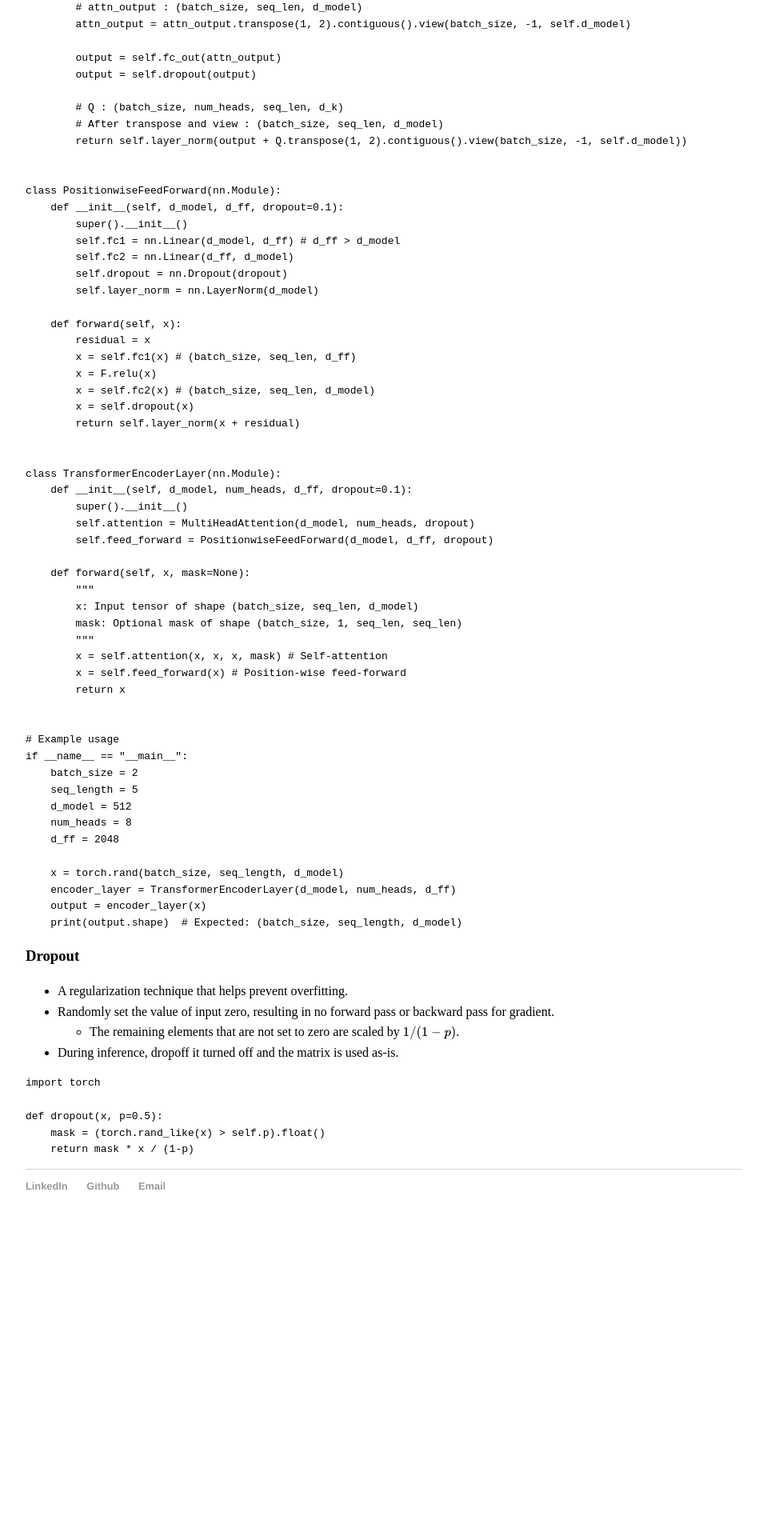
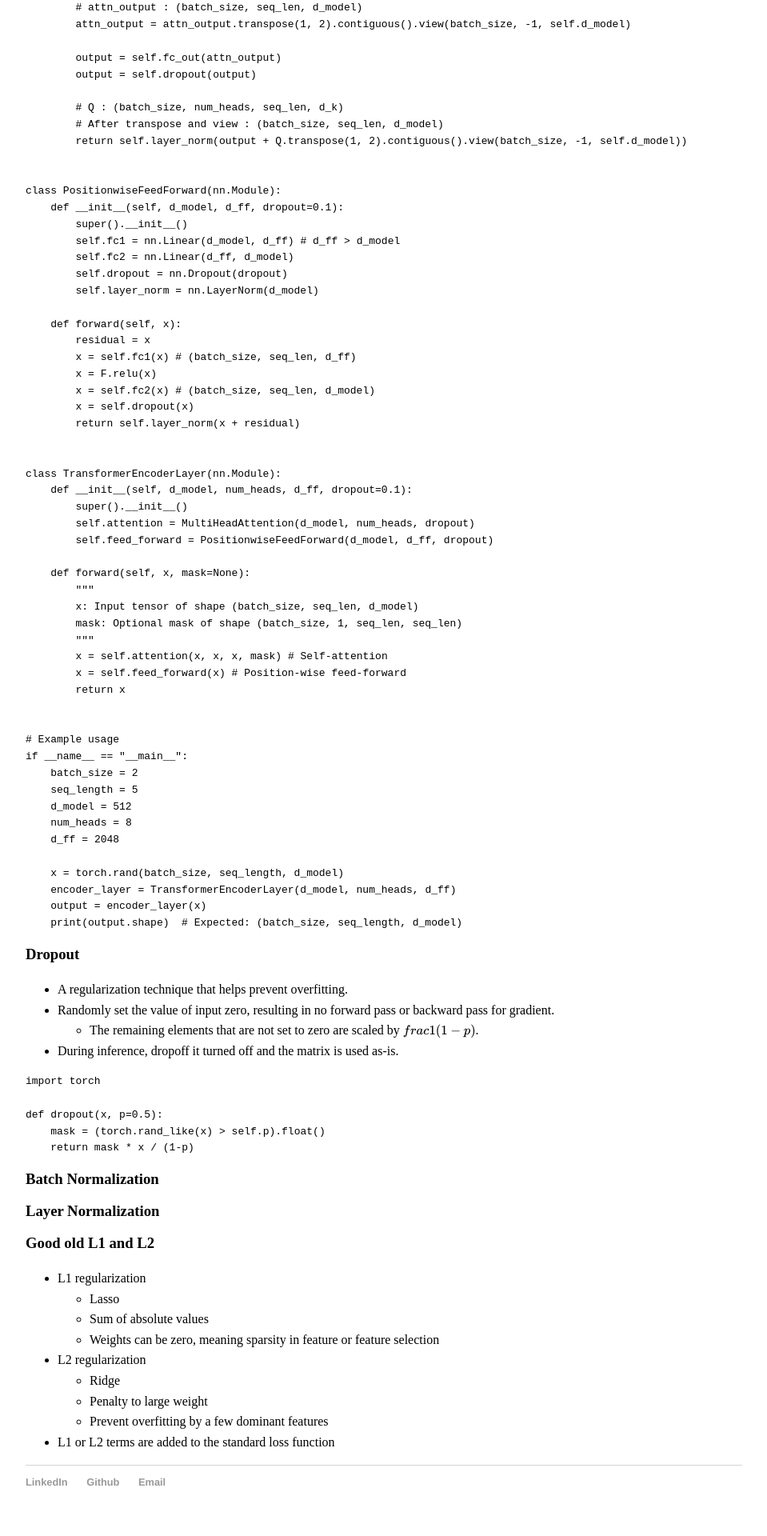
Before and after one commit to sean-sj-jung/sean-sj-jung.github.io, a Jekyll site: the page built from _posts/2024-12-29-NeuralNets01.md, in a window 1280 px wide. Shown: the part 1322-3242 px from the top of the page at 80% size, without its empty margins (160-1119 px from the left). Built offline with Jekyll 4.4.1, drawn with Linux system fonts in a browser that asks for light colours; nearby versions of some CDN libraries; formulas are drawn with MathJax 3; before the commit the page ends 2872 px from its top, so only the background shows below that.

Commit message:
adjust margin in css, fix equation in neural net

````diff
--- a/_posts/2024-12-29-NeuralNets01.md
+++ b/_posts/2024-12-29-NeuralNets01.md
@@ -127,7 +127,7 @@
 ### Dropout
 - A regularization technique that helps prevent overfitting.
 - Randomly set the value of input zero, resulting in no forward pass or backward pass for gradient.
-    - The remaining elements that are not set to zero are scaled by $$ 1/(1-p) $$.
+    - The remaining elements that are not set to zero are scaled by $$ frac{1}{(1-p)} $$.
 - During inference, dropoff it turned off and the matrix is used as-is.
 
 ```python
@@ -137,3 +137,21 @@
     mask = (torch.rand_like(x) > self.p).float()
     return mask * x / (1-p)
 ```
+
+
+### Batch Normalization
+
+
+### Layer Normalization
+
+
+### Good old L1 and L2
+- L1 regularization
+    - Lasso
+    - Sum of absolute values
+    - Weights can be zero, meaning sparsity in feature or feature selection
+- L2 regularization
+    - Ridge
+    - Penalty to large weight
+    - Prevent overfitting by a few dominant features
+- L1 or L2 terms are added to the standard loss function
--- a/css/main.css
+++ b/css/main.css
@@ -104,6 +104,6 @@
 }
 
 h1, h2, h3 {
-    margin-top: 15px;
-    margin-bottom: 10px;
+    margin-top: 10px;
+    margin-bottom: 5px;
 }
````
